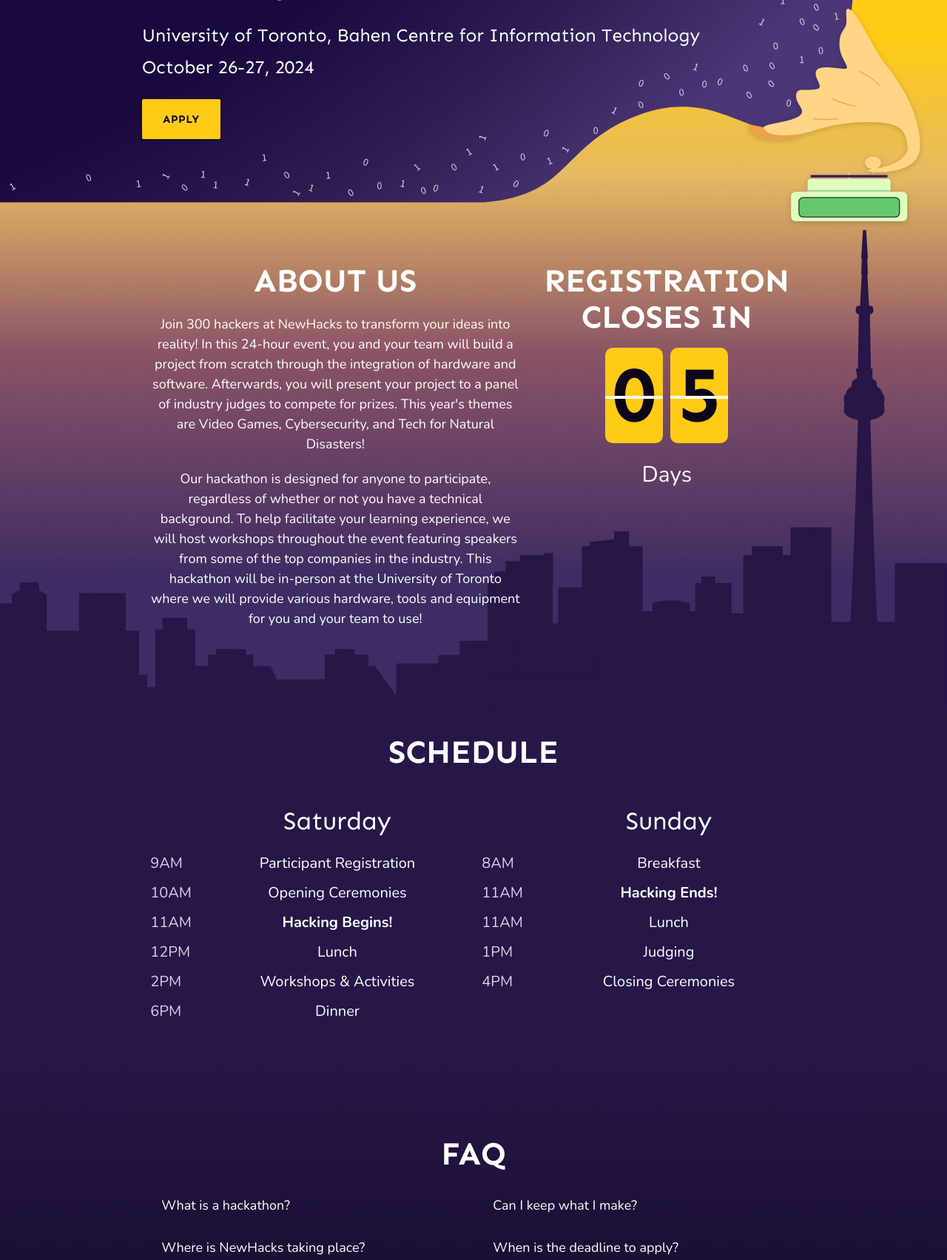
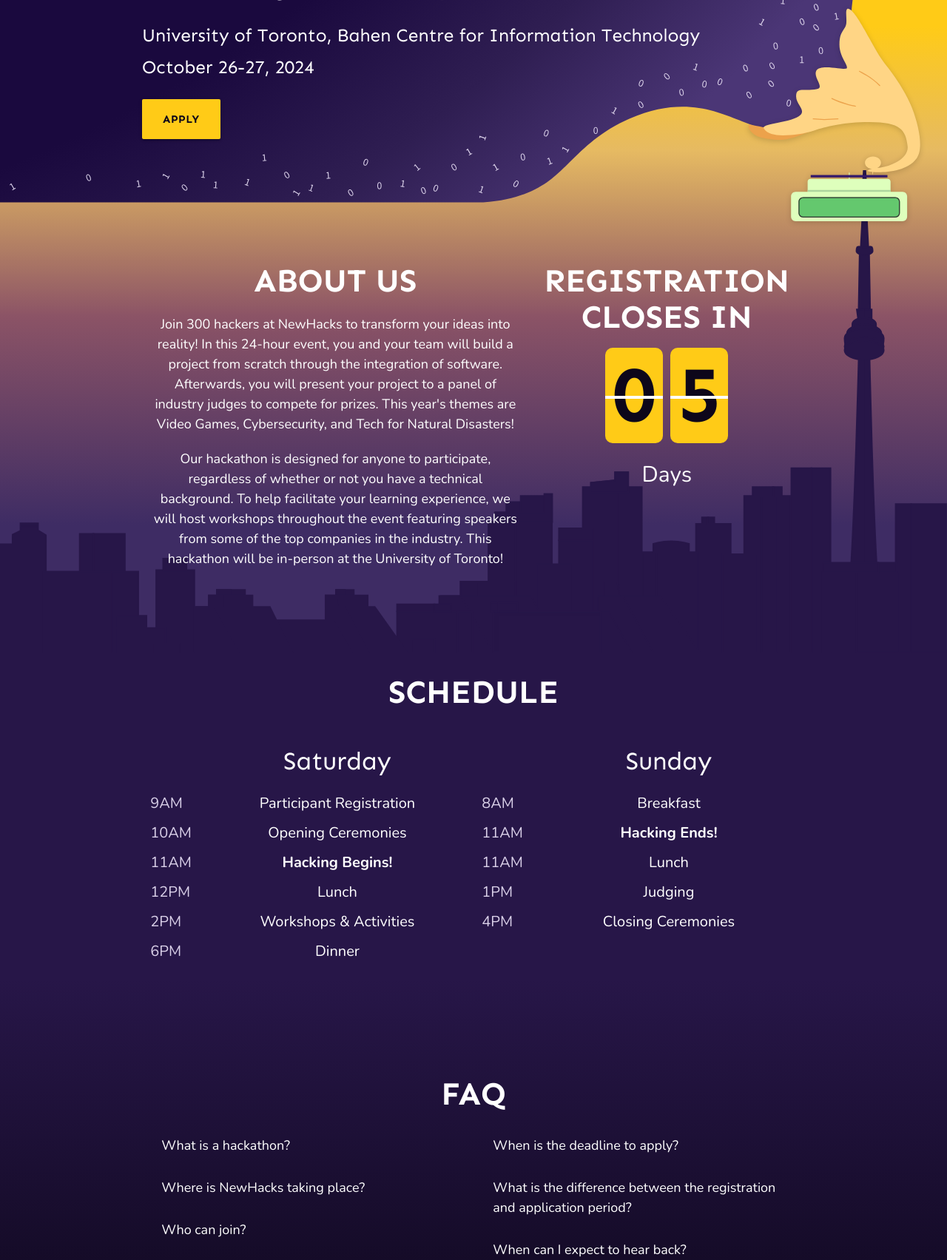
Before and after one commit to ieeeuoft/newhacks-site-2024, a Django app: page / in a window 1280 px wide. Shown: the part 246-1949 px from the top of the page at 74% size. Run offline with Django 3.2, Linux system fonts and the light colour scheme; style sheets or scripts are compiled from the project's sources.

Commit message:
remove hardware related faq stuff

```diff
--- a/hackathon_site/event/jinja2/event/landing.html
+++ b/hackathon_site/event/jinja2/event/landing.html
@@ -64,10 +64,10 @@
                     <h3 class="center white-text">About us</h3>
 
                     <p class="center white-text">
-                        Join 300 hackers at NewHacks to transform your ideas into reality! In this 24-hour event, you and your team will build a project from scratch through the integration of hardware and software. Afterwards, you will present your project to a panel of industry judges to compete for prizes. This year's themes are Video Games, Cybersecurity, and Tech for Natural Disasters!
+                        Join 300 hackers at NewHacks to transform your ideas into reality! In this 24-hour event, you and your team will build a project from scratch through the integration of software. Afterwards, you will present your project to a panel of industry judges to compete for prizes. This year's themes are Video Games, Cybersecurity, and Tech for Natural Disasters!
                     </p>
                     <p class="center white-text">
-                        Our hackathon is designed for anyone to participate, regardless of whether or not you have a technical background. To help facilitate your learning experience, we will host workshops throughout the event featuring speakers from some of the top companies in the industry. This hackathon will be in-person at the University of Toronto where we will provide various hardware, tools and equipment for you and your team to use!
+                        Our hackathon is designed for anyone to participate, regardless of whether or not you have a technical background. To help facilitate your learning experience, we will host workshops throughout the event featuring speakers from some of the top companies in the industry. This hackathon will be in-person at the University of Toronto!
                     </p>
                 </div>
 
@@ -259,16 +259,16 @@
 
                 <div class="col s12 m6">
                     <ul class="collapsible">
-                        <li>
-                            <div class="collapsible-header">
-                                Can I keep what I make?
-                            </div>
-                            <div class="collapsible-body">
-                                <span>
-                                    If you borrow equipment during the event, the equipment must be disassembled and returned. If you bring your own equipment and hardware to the event, of course you can bring it home.
-                                </span>
-                            </div>
-                        </li>
+{#                        <li>#}
+{#                            <div class="collapsible-header">#}
+{#                                Can I keep what I make?#}
+{#                            </div>#}
+{#                            <div class="collapsible-body">#}
+{#                                <span>#}
+{#                                    If you bring your own equipment or software to the event for your project creation, of course you can bring it home.#}
+{#                                </span>#}
+{#                            </div>#}
+{#                        </li>#}
                         <li>
                             <div class="collapsible-header">
                                 When is the deadline to apply?
@@ -326,11 +326,12 @@
                             </div>
                             <li>
                                 <div class="collapsible-header">
-                                    Do we need to have any hardware/software to participate?
+                                    Do we need to have any software to participate?
                                 </div>
                                 <div class="collapsible-body">
                                     <span>
-                                        Nope! Unfortunately, we will not be providing any hardware for you to be using here, but you are welcome to bring your own hardware/software for your projects!</a>
+                                        You are not required to bring any specific software to be eligible to participate.
+                                        We welcome you to bring your own software to build your specific projects!</a>
                                     </span>
                                 </div>
                             </li>
```
